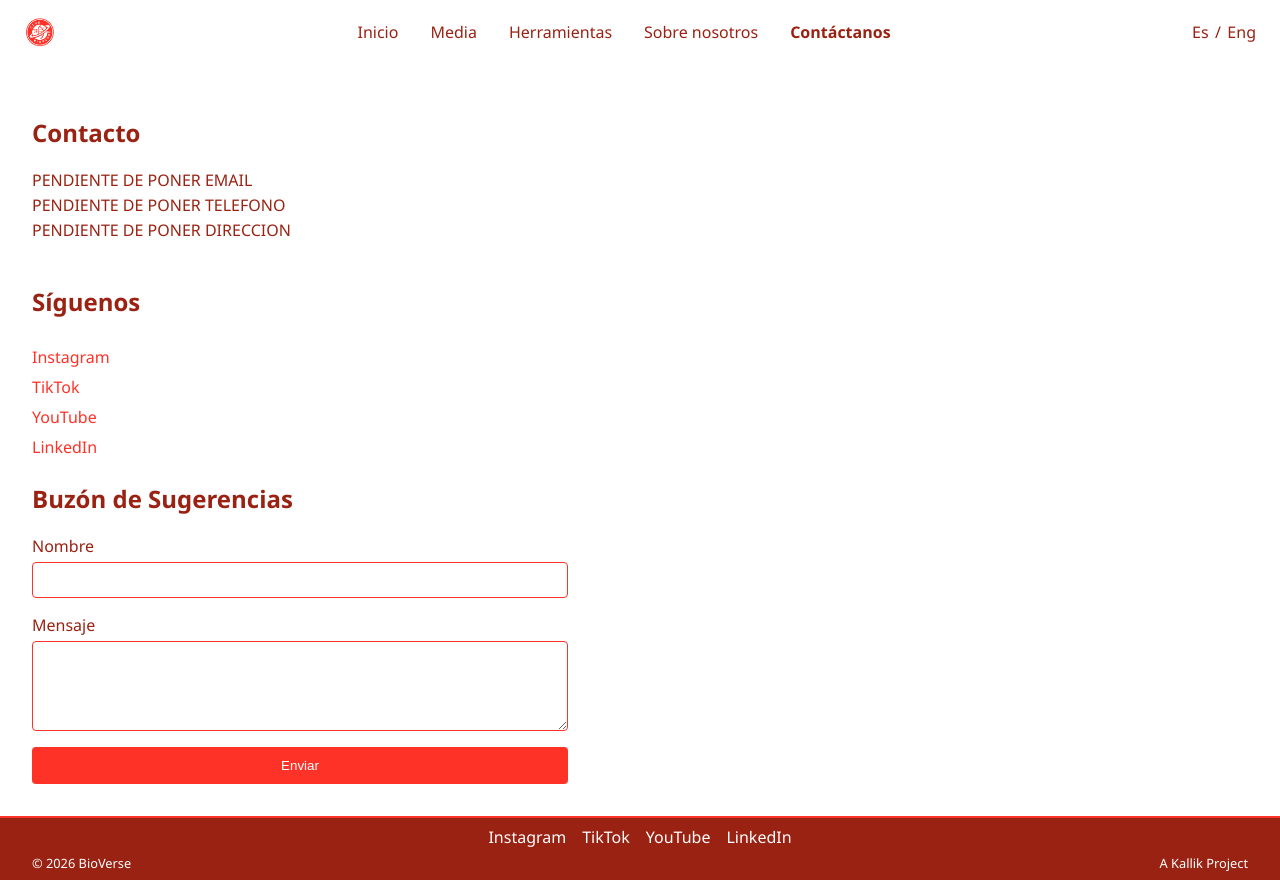
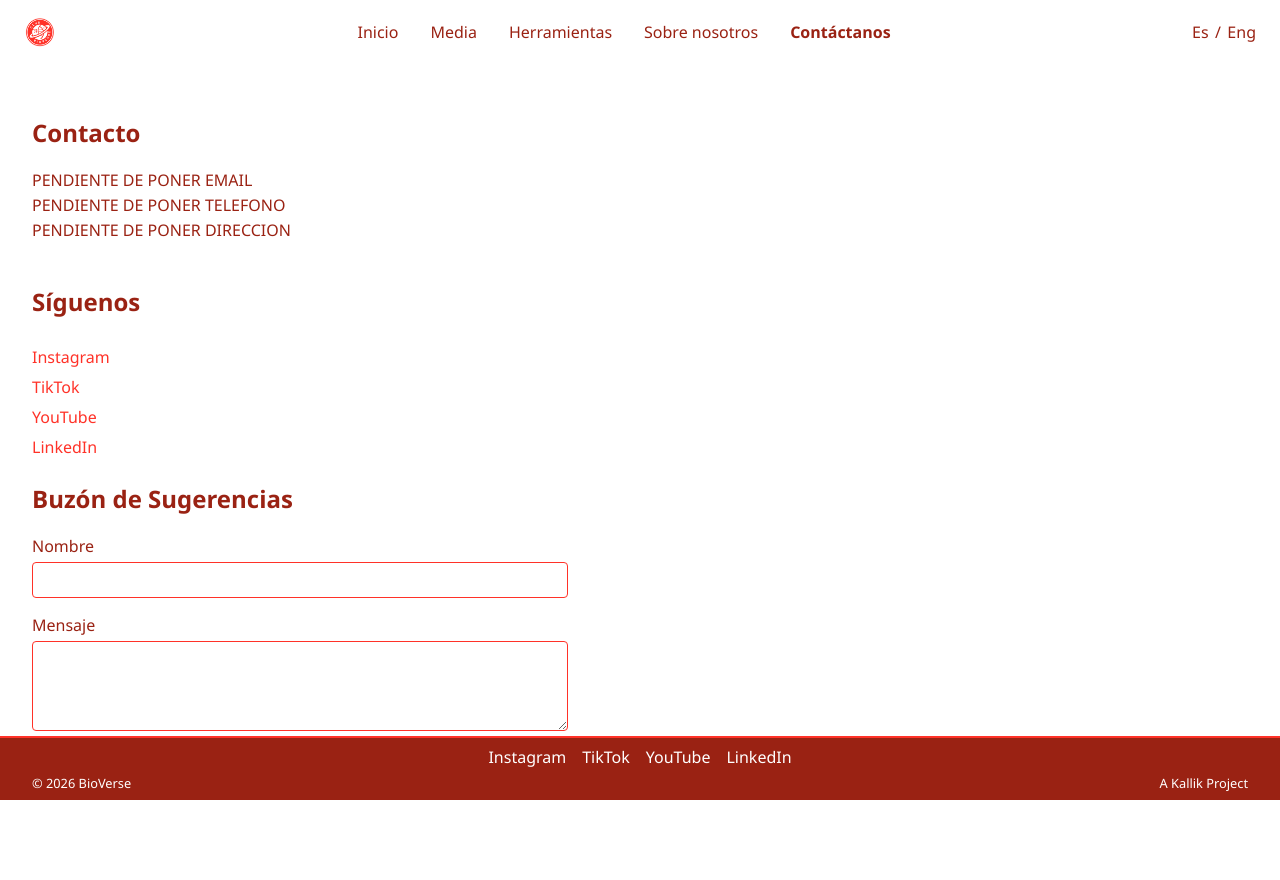
Before and after one commit to BioVerse-UEV/club, an Angular app: page /contacto in a window 1280 px wide. After the commit the page ends 800 px from the top, so only its background shows below. Built offline with nearby package versions, Linux system fonts and the light colour scheme.

Commit message:
[main]: fix contacto responsive

```diff
--- a/src/app/features/contacto/contacto.component.scss
+++ b/src/app/features/contacto/contacto.component.scss
@@ -1,6 +1,14 @@
 .contacto {
+  height: calc(100vh - var(--navbar-height) - var(--footer-height));
+  overflow-y: auto;
   padding: 2rem;
   max-width: 600px;
+  box-sizing: border-box;
+
+  @media (max-width: 768px) {
+    height: auto;
+    overflow: visible;
+  }
 
   &__info p {
     margin: 0.2rem 0;
```
